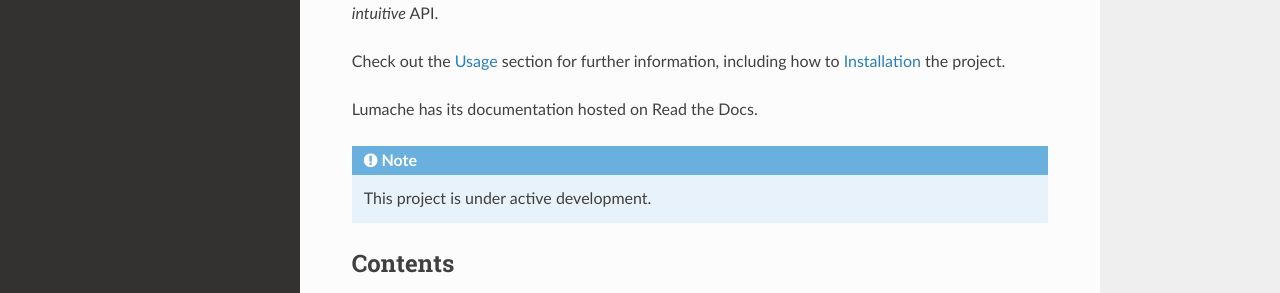
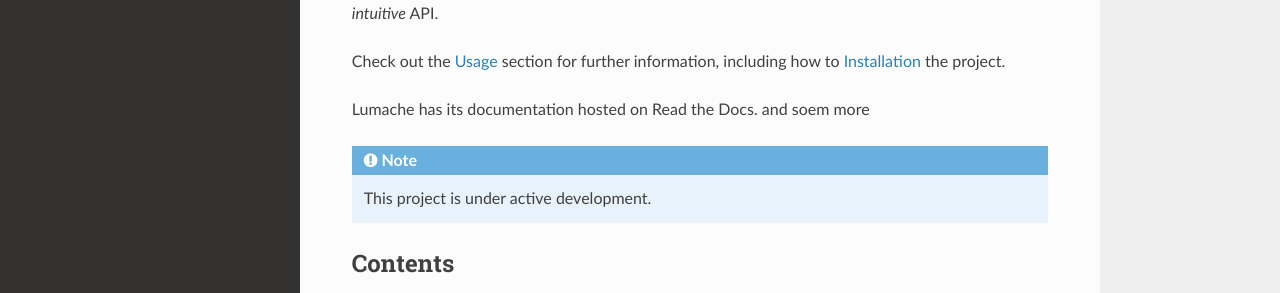
Before and after one commit to fastleap/rtf_tutorial, a Sphinx documentation site: the page built from docs/source/index.rst, in a window 1280 px wide. Shown: the part 206-499 px from the top of the page. Built offline with Sphinx 7.4.7 and the Read the Docs theme 2.0.0, drawn with Linux system fonts in a browser that asks for light colours.

Commit message:
Update index.rst

```diff
--- a/docs/source/index.rst
+++ b/docs/source/index.rst
@@ -9,7 +9,7 @@ and offers a *simple* and *intuitive* API.
 Check out the :doc:`usage` section for further information, including
 how to :ref:`installation` the project.
 
-Lumache has its documentation hosted on Read the Docs.
+Lumache has its documentation hosted on Read the Docs. and soem more
 
 .. note::
 
```
